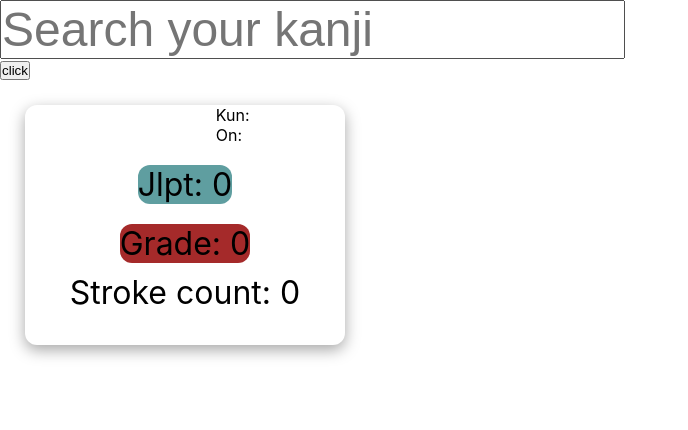
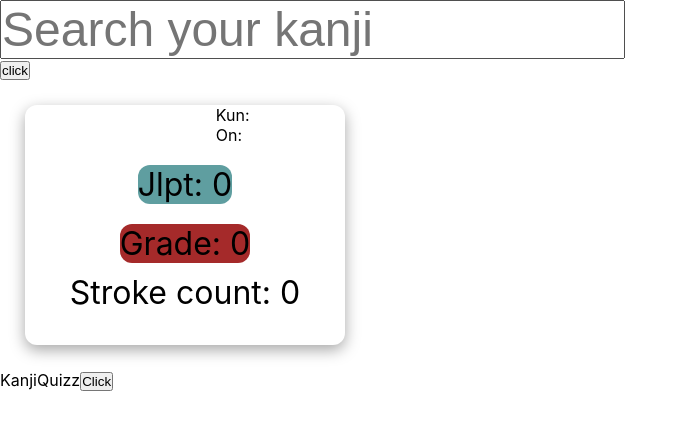
Before and after one commit to RobinDela/Kanji-memorizer, a React (Create React App) app in the folder client/frontend/: page / in a window 1280 px wide. Shown: the top 430 px of the page, without its empty margins (0-688 px from the left). Built offline with nearby package versions, Linux system fonts and the light colour scheme; no server answers.

Commit message:
Make the random kanji generator for the quizz

```diff
--- a/client/frontend/src/App.tsx
+++ b/client/frontend/src/App.tsx
@@ -1,4 +1,5 @@
 import './App.css'
+import KanjiQuizz from './components/KanjiQuizz';
 import SearchBar from "./components/SearchBar";
 
 const App = () => {
@@ -6,6 +7,7 @@ const App = () => {
   return (
     <div className="App">
       <SearchBar />
+      <KanjiQuizz />
     </div>
   );
 
--- /dev/null
+++ b/client/frontend/src/components/KanjiQuizz.tsx
@@ -0,0 +1,35 @@
+// @ts-ignore
+import { useState, useEffect } from "react";
+import axios from "axios";
+function KanjiQuizz() {
+
+    const [allKanjiByGrade, setAllKanjiByGrade] = useState([])
+    const [randomKanjiByGrade, setSingleKanjiByGrade] = useState('')
+
+    useEffect(() => {
+        axios(`https://kanjiapi.dev/v1/kanji/grade-3`).then((response) => {
+            setAllKanjiByGrade(response.data);
+            console.log(allKanjiByGrade)
+        })
+    }, []);
+
+
+
+
+
+    const generateRandomKanji = () => {
+        let randomNumber = Math.floor(Math.random() * allKanjiByGrade.length);
+        setSingleKanjiByGrade(allKanjiByGrade[randomNumber])
+        console.log('All kanji', allKanjiByGrade)
+        console.log('Random kanji', randomKanjiByGrade)
+    };
+
+    return (
+        <div>KanjiQuizz
+            <button onClick={generateRandomKanji}>Click</button>
+            <p>{randomKanjiByGrade}</p>
+        </div>
+    )
+}
+
+export default KanjiQuizz
```
